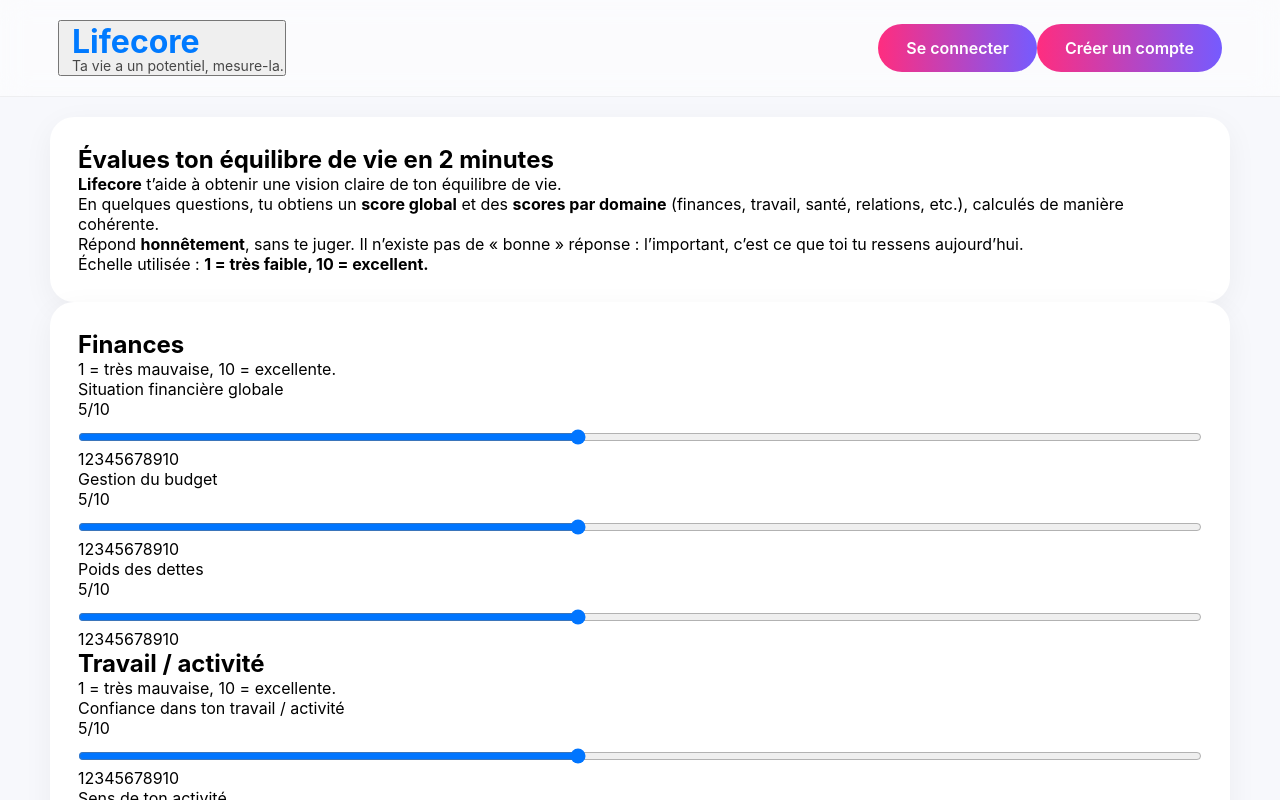
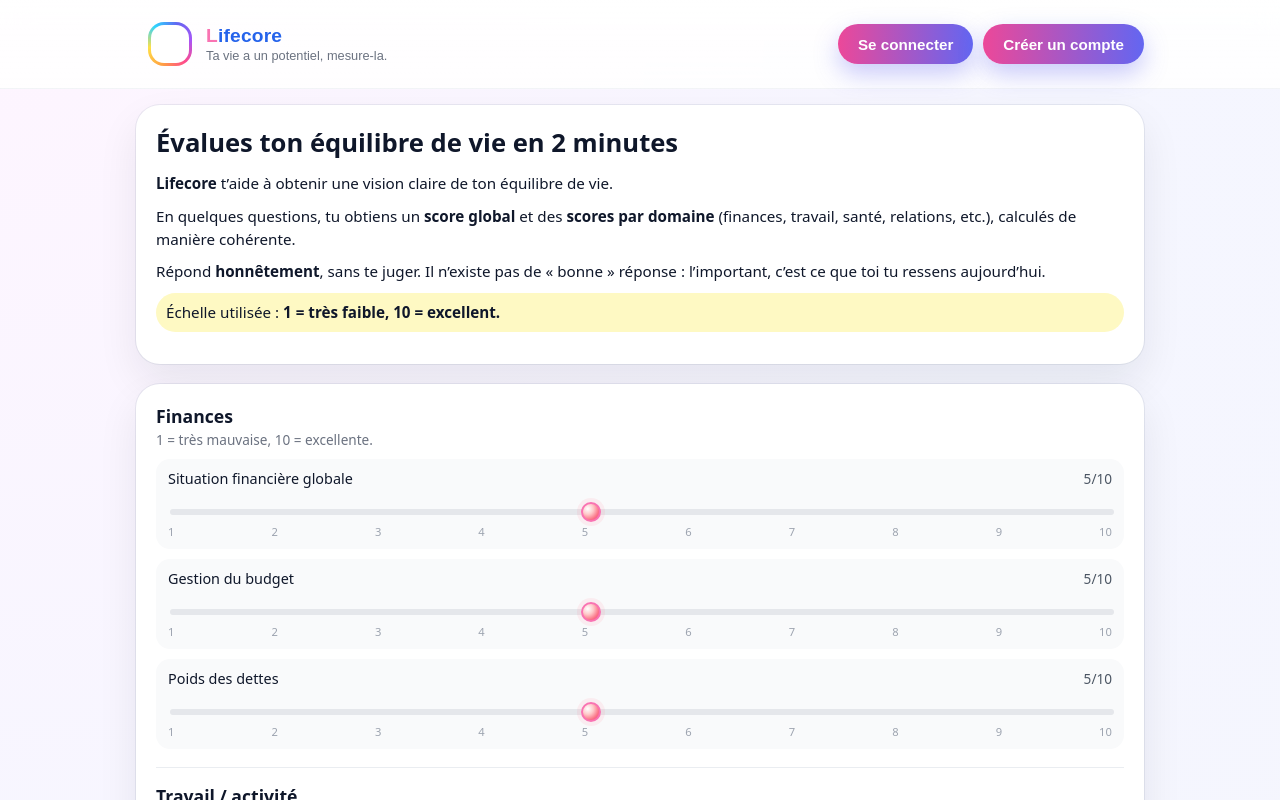
Before and after one commit to Brax971/Lifescore, a Next.js app: page / in a window 1280 px wide. Shown: the top 800 px of the page. Built offline with nearby package versions, Linux system fonts and the light colour scheme.

Commit message:
Update globals.css

```diff
--- a/app/globals.css
+++ b/app/globals.css
@@ -1,155 +1,511 @@
-/* RESET */
-* {
+/* Reset léger */
+*,
+*::before,
+*::after {
+  box-sizing: border-box;
+}
+
+html,
+body {
   margin: 0;
   padding: 0;
-  box-sizing: border-box;
-  font-family: -apple-system, BlinkMacSystemFont, "Segoe UI", Roboto, sans-serif;
 }
 
-/* PAGE */
+body {
+  font-family: system-ui, -apple-system, BlinkMacSystemFont, "SF Pro Text",
+    "Segoe UI", sans-serif;
+  background: #f4f5fb;
+  color: #0f172a;
+}
+
+/* Wrapper Next */
 .ls-page {
-  background: #f7f8fc;
   min-height: 100vh;
+}
+
+/* App */
+.lk-app {
+  min-height: 100vh;
+  display: flex;
+  flex-direction: column;
+  background: radial-gradient(circle at top left, #fef5ff 0, #f5f6ff 40%, #f4f5fb 100%);
 }
 
 /* HEADER */
 .lk-header {
-  width: 100%;
-  background: rgba(255, 255, 255, 0.45);
-  backdrop-filter: blur(14px);
-  padding: 20px 0;
-  border-bottom: 1px solid rgba(0,0,0,0.05);
+  position: sticky;
+  top: 0;
+  z-index: 20;
+  backdrop-filter: blur(16px);
+  background: linear-gradient(
+    to bottom,
+    rgba(255, 255, 255, 0.92),
+    rgba(255, 255, 255, 0.86)
+  );
+  border-bottom: 1px solid rgba(148, 163, 184, 0.12);
 }
 
 .lk-header-inner {
-  max-width: 1200px;
+  max-width: 1040px;
   margin: 0 auto;
-  padding: 0 18px;
+  padding: 14px 16px;
   display: flex;
+  align-items: center;
   justify-content: space-between;
-  align-items: center;
+  gap: 16px;
 }
 
-/* LOGO */
+/* Logo + marque */
 .lk-brand {
   display: flex;
   align-items: center;
-  gap: 12px;
+  gap: 14px;
+  padding: 8px 12px;
+  border-radius: 999px;
+  border: none;
+  background: transparent;
+  cursor: pointer;
 }
 
-.lk-brand-mark {
+.lk-logo-pill {
   width: 44px;
   height: 44px;
-  border-radius: 12px;
-  background: linear-gradient(135deg,#ff2d7f,#755bff,#00c8ff,#00db7f);
-  flex-shrink: 0;
+  border-radius: 16px;
+  padding: 3px;
+  background: conic-gradient(
+    from 140deg,
+    #ff4b8b,
+    #ff9f43,
+    #ffe047,
+    #2dd4ff,
+    #6366f1,
+    #a855f7,
+    #ff4b8b
+  );
+  display: flex;
+  align-items: center;
+  justify-content: center;
+}
+
+.lk-logo-inner {
+  width: 100%;
+  height: 100%;
+  border-radius: 13px;
+  background: white;
 }
 
 .lk-brand-text {
   display: flex;
   flex-direction: column;
+  align-items: flex-start;
+  line-height: 1.1;
 }
 
 .lk-brand-name {
-  font-size: 32px;
-  font-weight: 700;
-  display: flex;
+  font-weight: 800;
+  font-size: 1.2rem;
+  letter-spacing: 0.01em;
 }
 
-.lk-letter-l {
-  color: #ff2d7f;
+.lk-brand-name-l {
+  color: #f973b2; /* rose */
 }
 
-.lk-brand-name {
-  color: #007aff;
+.lk-brand-name-rest {
+  color: #2563eb; /* bleu */
 }
 
 .lk-brand-tagline {
-  font-size: 14px;
-  opacity: 0.7;
-  margin-top: -4px;
+  margin-top: 3px;
+  font-size: 0.8rem;
+  color: #6b7280;
 }
 
-/* NAV BUTTONS */
-.lk-nav {
+/* Boutons header */
+.lk-header-actions {
   display: flex;
-  gap: 14px;
+  align-items: center;
+  gap: 10px;
 }
 
-/* === BOUTONS IDENTIQUES AU BOUTON "Calculer mon LifeScore" === */
-.lk-nav-button,
-.lk-nav-button-primary {
-  padding: 12px 26px;
-  border-radius: 999px;
-  font-size: 16px;
-  font-weight: 600;
-  cursor: pointer;
-}
-
-.lk-nav-button {
-  background: linear-gradient(90deg, #ff2d7f, #755bff);
-  color: white;
-  border: none;
-}
-
-.lk-nav-button-primary {
-  background: linear-gradient(90deg, #ff2d7f, #755bff);
-  color: white;
-  border: none;
+.lk-button-header {
+  padding-inline: 20px;
+  height: 40px;
+  font-size: 0.9rem;
 }
 
 /* MAIN */
 .lk-main {
-  padding-top: 20px;
+  flex: 1;
 }
 
-/* CARDS */
+.lk-section {
+  max-width: 1040px;
+  margin: 0 auto;
+  padding: 16px;
+}
+
+/* CARTES */
 .lk-card {
-  background: white;
   border-radius: 24px;
-  padding: 28px;
-  margin-bottom: 20px;
-  box-shadow: 0 8px 30px rgba(0,0,0,0.05);
+  background: #ffffff;
+  box-shadow:
+    0 18px 40px rgba(15, 23, 42, 0.08),
+    0 0 0 1px rgba(148, 163, 184, 0.18);
+  padding: 20px 20px 22px;
 }
 
 .lk-card-main {
-  max-width: 1180px;
-  margin: 0 auto;
+  margin-bottom: 20px;
 }
 
-/* ACTIONS */
-.lk-button {
-  padding: 14px 28px;
+.lk-card-intro h1 {
+  margin-top: 0;
+  margin-bottom: 12px;
+  font-size: 1.6rem;
+}
+
+.lk-card-intro p {
+  margin: 0 0 10px;
+  font-size: 0.95rem;
+  line-height: 1.5;
+}
+
+.lk-scale-info {
+  margin-top: 8px;
+  padding: 8px 10px;
   border-radius: 999px;
-  font-size: 16px;
-  font-weight: 600;
+  background: #fef9c3;
+  font-size: 0.85rem;
+}
+
+/* Domaines / questions */
+.lk-form-card {
+  margin-top: 12px;
+}
+
+.lk-domain-block + .lk-domain-block {
+  margin-top: 18px;
+  padding-top: 16px;
+  border-top: 1px solid rgba(148, 163, 184, 0.2);
+}
+
+.lk-domain-header h2 {
+  margin: 0 0 2px;
+  font-size: 1.1rem;
+}
+
+.lk-domain-description {
+  margin: 0;
+  font-size: 0.85rem;
+  color: #6b7280;
+}
+
+.lk-domain-questions {
+  margin-top: 10px;
+  display: flex;
+  flex-direction: column;
+  gap: 10px;
+}
+
+.lk-question-row {
+  padding: 10px 12px;
+  border-radius: 14px;
+  background: #f9fafb;
+}
+
+.lk-question-label-row {
+  display: flex;
+  justify-content: space-between;
+  align-items: center;
+  gap: 8px;
+  margin-bottom: 6px;
+}
+
+.lk-question-label {
+  margin: 0;
+  font-size: 0.9rem;
+  font-weight: 500;
+}
+
+.lk-question-value {
+  font-size: 0.85rem;
+  color: #4b5563;
+}
+
+/* Sliders */
+.lk-slider-wrapper {
+  padding-top: 4px;
+}
+
+.lk-slider {
+  width: 100%;
+  appearance: none;
+  height: 6px;
+  border-radius: 999px;
+  background: #e5e7eb;
+  outline: none;
+}
+
+.lk-slider::-webkit-slider-thumb {
+  appearance: none;
+  width: 20px;
+  height: 20px;
+  border-radius: 999px;
+  background: radial-gradient(circle at 30% 30%, #ffffff 0, #fecaca 35%, #fb7185 70%, #ec4899 100%);
+  border: 2px solid #f973b2;
+  box-shadow: 0 0 0 4px rgba(251, 113, 133, 0.1);
   cursor: pointer;
 }
 
-.lk-button-primary {
-  background: linear-gradient(90deg, #ff2d7f, #755bff);
-  color: #fff;
-  border: none;
+.lk-slider::-moz-range-thumb {
+  width: 20px;
+  height: 20px;
+  border-radius: 999px;
+  background: radial-gradient(circle at 30% 30%, #ffffff 0, #fecaca 35%, #fb7185 70%, #ec4899 100%);
+  border: 2px solid #f973b2;
+  box-shadow: 0 0 0 4px rgba(251, 113, 133, 0.1);
+  cursor: pointer;
 }
 
-.lk-button-secondary {
-  border: 1px solid rgba(0,0,0,0.2);
-  background: #fff;
+.lk-slider-ticks {
+  display: flex;
+  justify-content: space-between;
+  margin-top: 4px;
+  font-size: 0.7rem;
+  color: #9ca3af;
 }
 
-/* SLIDERS */
-.lk-slider {
-  width: 100%;
+/* Boutons génériques */
+.lk-actions-row {
+  display: flex;
+  flex-wrap: wrap;
+  gap: 10px;
 }
 
-.lk-slider-wrapper {
+.lk-actions-row-main {
+  margin-top: 18px;
+  justify-content: flex-end;
+}
+
+/* Base button */
+.lk-button {
+  border-radius: 999px;
+  border: none;
+  font-weight: 600;
+  cursor: pointer;
+  padding: 10px 20px;
+  font-size: 0.95rem;
+  transition:
+    transform 0.12s ease-out,
+    box-shadow 0.12s ease-out,
+    background 0.12s ease-out,
+    color 0.12s ease-out;
+}
+
+/* Primaire = gradient rose/bleu */
+.lk-button-primary {
+  background: linear-gradient(90deg, #ec4899, #6366f1);
+  color: #ffffff;
+  box-shadow: 0 10px 25px rgba(99, 102, 241, 0.35);
+}
+
+.lk-button-primary:hover {
+  transform: translateY(-1px);
+  box-shadow: 0 14px 30px rgba(99, 102, 241, 0.5);
+}
+
+/* Pour le CTA principal en bas du formulaire */
+.lk-button-cta {
+  padding-inline: 26px;
+}
+
+/* Secondaire = blanc */
+.lk-button-secondary {
+  background: #ffffff;
+  color: #111827;
+  border: 1px solid rgba(148, 163, 184, 0.6);
+  box-shadow: 0 6px 14px rgba(148, 163, 184, 0.2);
+}
+
+.lk-button-secondary:hover {
+  transform: translateY(-1px);
+  box-shadow: 0 10px 22px rgba(148, 163, 184, 0.35);
+}
+
+/* RÉSULTATS */
+.lk-results-card {
   margin-top: 10px;
+}
+
+.lk-results-header {
+  display: flex;
+  flex-wrap: wrap;
+  gap: 16px;
+  align-items: center;
+}
+
+.lk-circle-score {
+  width: 110px;
+  height: 110px;
+  border-radius: 999px;
+  padding: 4px;
+  background: conic-gradient(from 200deg, #f973b2, #6366f1, #22c55e, #f973b2);
+  display: flex;
+  align-items: center;
+  justify-content: center;
+}
+
+.lk-circle-score-inner {
+  width: 100%;
+  height: 100%;
+  border-radius: 999px;
+  background: #ffffff;
+  display: flex;
+  flex-direction: column;
+  align-items: center;
+  justify-content: center;
+}
+
+.lk-circle-score-value {
+  font-size: 2rem;
+  font-weight: 800;
+}
+
+.lk-circle-score-label {
+  font-size: 0.9rem;
+  color: #6b7280;
+}
+
+.lk-results-title h2 {
+  margin: 0 0 6px;
+}
+
+.lk-results-title p {
+  margin: 0 0 8px;
+  font-size: 0.94rem;
+}
+
+/* Scores par domaine */
+.lk-results-block {
+  margin-top: 18px;
+}
+
+.lk-results-block h3 {
+  margin: 0 0 6px;
+}
+
+.lk-domain-scores {
+  margin-top: 10px;
+  display: flex;
+  flex-direction: column;
+  gap: 8px;
+}
+
+.lk-domain-score-row {
+  padding: 8px 10px;
+  border-radius: 14px;
+  background: #f9fafb;
+}
+
+.lk-domain-score-header {
+  display: flex;
+  justify-content: space-between;
+  align-items: center;
+  font-size: 0.9rem;
+  margin-bottom: 4px;
+}
+
+.lk-domain-score-bar {
+  position: relative;
+  width: 100%;
+  height: 6px;
+  border-radius: 999px;
+  background: #e5e7eb;
+  overflow: hidden;
+}
+
+.lk-domain-score-bar-fill {
+  position: absolute;
+  inset: 0;
+  border-radius: 999px;
+  background: linear-gradient(90deg, #ec4899, #6366f1);
+}
+
+/* Listes */
+.lk-list {
+  margin: 6px 0 0;
+  padding-left: 18px;
+  font-size: 0.92rem;
+}
+
+.lk-list li + li {
+  margin-top: 4px;
 }
 
 /* FOOTER */
 .lk-footer {
+  border-top: 1px solid rgba(148, 163, 184, 0.2);
+  padding: 14px 0 18px;
+  margin-top: 8px;
+}
+
+.lk-footer-inner {
+  max-width: 1040px;
+  margin: 0 auto;
+  padding: 0 16px;
+  font-size: 0.85rem;
+  color: #6b7280;
   text-align: center;
-  padding: 30px 0;
-  font-size: 15px;
-  opacity: 0.6;
 }
+
+/* RESPONSIVE */
+@media (max-width: 768px) {
+  .lk-header-inner {
+    align-items: flex-start;
+  }
+
+  .lk-brand {
+    flex: 1;
+    padding-left: 4px;
+  }
+
+  .lk-brand-name {
+    font-size: 1.1rem;
+  }
+
+  .lk-logo-pill {
+    width: 40px;
+    height: 40px;
+  }
+
+  .lk-header-actions {
+    flex-direction: row;
+    gap: 8px;
+  }
+
+  .lk-button-header {
+    padding-inline: 14px;
+    height: 36px;
+    font-size: 0.85rem;
+  }
+
+  .lk-card {
+    border-radius: 18px;
+    padding: 16px 14px 18px;
+  }
+
+  .lk-actions-row-main {
+    justify-content: center;
+  }
+
+  .lk-results-header {
+    flex-direction: column;
+    align-items: flex-start;
+  }
+
+  .lk-circle-score {
+    width: 96px;
+    height: 96px;
+  }
+}
```
